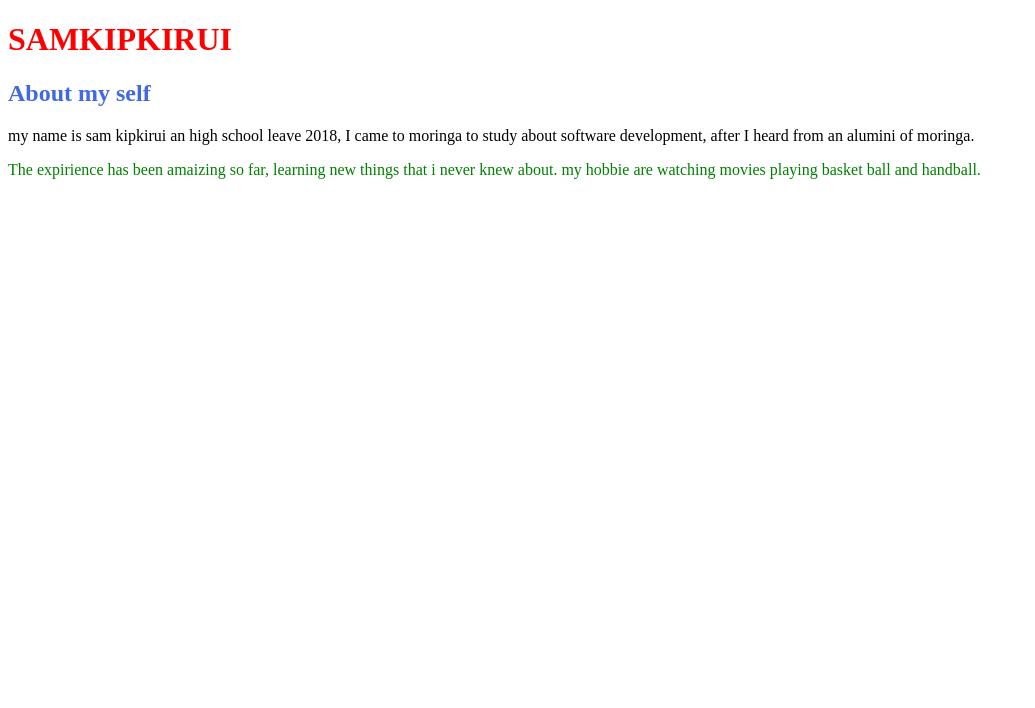
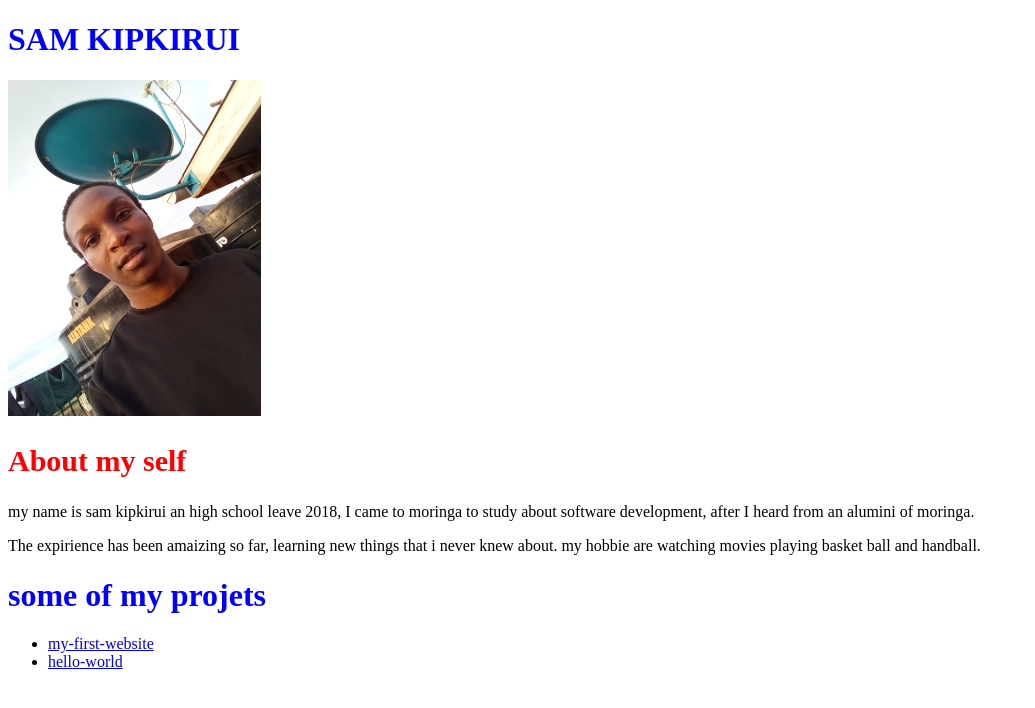
Before and after one commit to samkipkirui/My-portfolio, a plain HTML site: page index.html in a window 1280 px wide. Shown: the whole page, without its empty margins (0-1035 px from the left). Drawn offline with Linux system fonts and the light colour scheme.

Commit message:
README file updated

```diff
--- /dev/null
+++ b/CSS/styles.css
@@ -0,0 +1,13 @@
+h1{
+    color: blue;
+}
+img {
+    max-width: 20%;
+    height: auto;
+  }
+  h2{
+      color: red;
+  }
+  h2{
+      font-size: 30px;
+  }
--- a/index.html
+++ b/index.html
@@ -5,11 +5,12 @@
     <meta name="viewport" content="width=device-width, initial-scale=1.0">
     <meta http-equiv="X-UA-Compatible" content="ie=edge">
     <title>Document</title>
-    <link rel="stylesheet" type="text/css" href="styles.css">
+    <link rel="stylesheet" type="text/css" href="CSS/styles.css">
     <title>SAM KIPKIRUI</title>
 </head>
 <body>
-    <h1>SAMKIPKIRUI</h1>
+    <h1>SAM KIPKIRUI</h1>
+    <img src="images/IMG_20190827_180555.jpg" alt="A photo of me">
     <h2> About my self</h2>
     <p>my name is sam kipkirui an high school leave 2018,
         I came to moringa to study about software development,
@@ -19,6 +20,11 @@
         learning new things that i never knew about.
         my hobbie are watching movies playing
          basket ball and handball. </p2>
+         <h1>some of my projets</h1>
+         <ul>
+             <li><a href = "https://github.com/samkipkirui/my-first-website.git">my-first-website</li>
+              <li><a href="https://samkipkirui.github.io/hello-world/">hello-world</li>
+         </ul>
 
 
 </body>
--- a/styles.css
+++ /dev/null
@@ -1,10 +0,0 @@
-body{
-    font-weight: 200px;
-}
-h1{color: red;}
-h2{color: royalblue;}
-p{colour:black}
-p2{color: green;}
-background{color: sandybrown;}
-front-size:h1:100px h2:80px p1:60px p2 60px
-</home/sam/Desktop/IMG_20190827_180555.jpg>
```
Also changed, not shown: images/IMG_20190827_180555.jpg (added), 1 other file.
